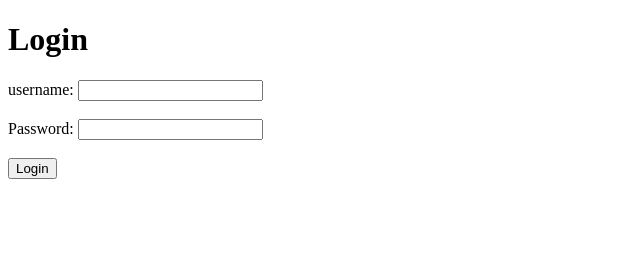
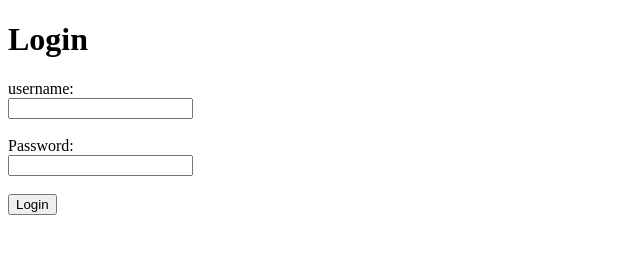
Before and after one commit to iamneo-production/ebabaefeced305677763bfdbccbfebeddone, a plain HTML site: page public/index.html in a window 1280 px wide. Shown: the whole page, without its empty margins (0-640 px from the left). Drawn offline with Linux system fonts and the light colour scheme.

Commit message:
Backup Commit

```diff
--- a/public/index.html
+++ b/public/index.html
@@ -5,15 +5,16 @@
   <meta http-equiv="X-UA-Compatible" content="IE=edge">
   <meta name="viewport" content="width=device-width, initial-scale=1.0">
   <title>Validation</title>
+
 </head>
 <body>
   <div class="login-container">
     <h1>Login</h1>
     <form id="login-form">
-      <label for="username">username:</label>
+      <label for="username">username:<br></label>
       <input type="text"id ="username"name="username" required>
       <br><br>
-      <label for ="password">Password:</label>
+      <label for ="password">Password:<br></label>
       <input type="password" id="Password" name="password" required>
       <br><br>
       <button type="login">Login</button>
```
